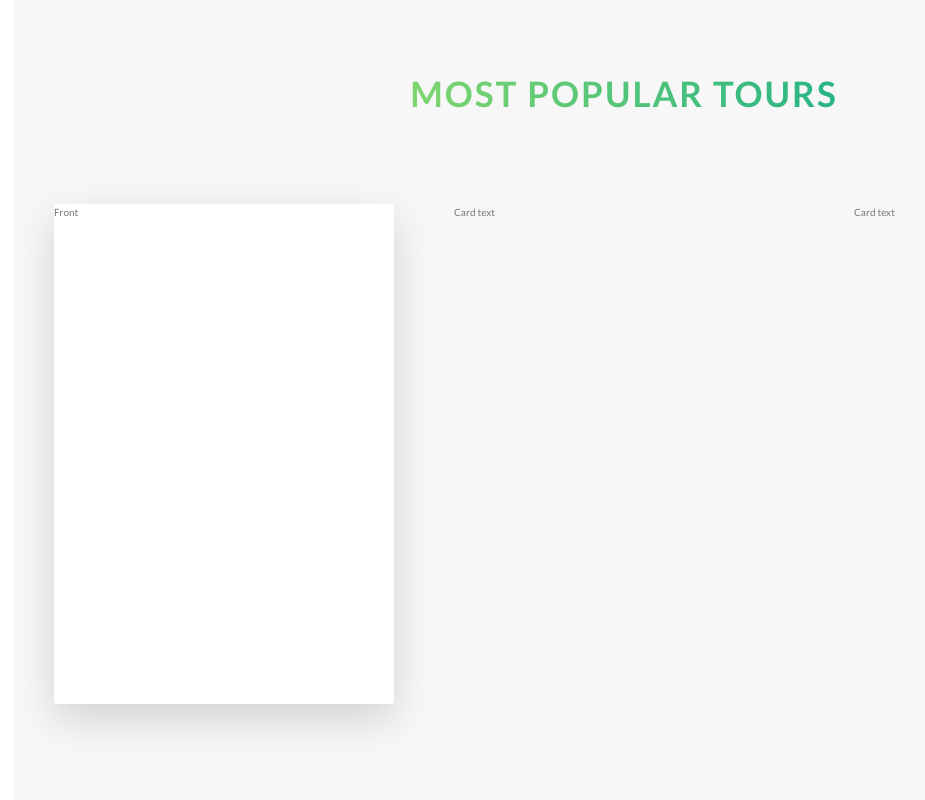
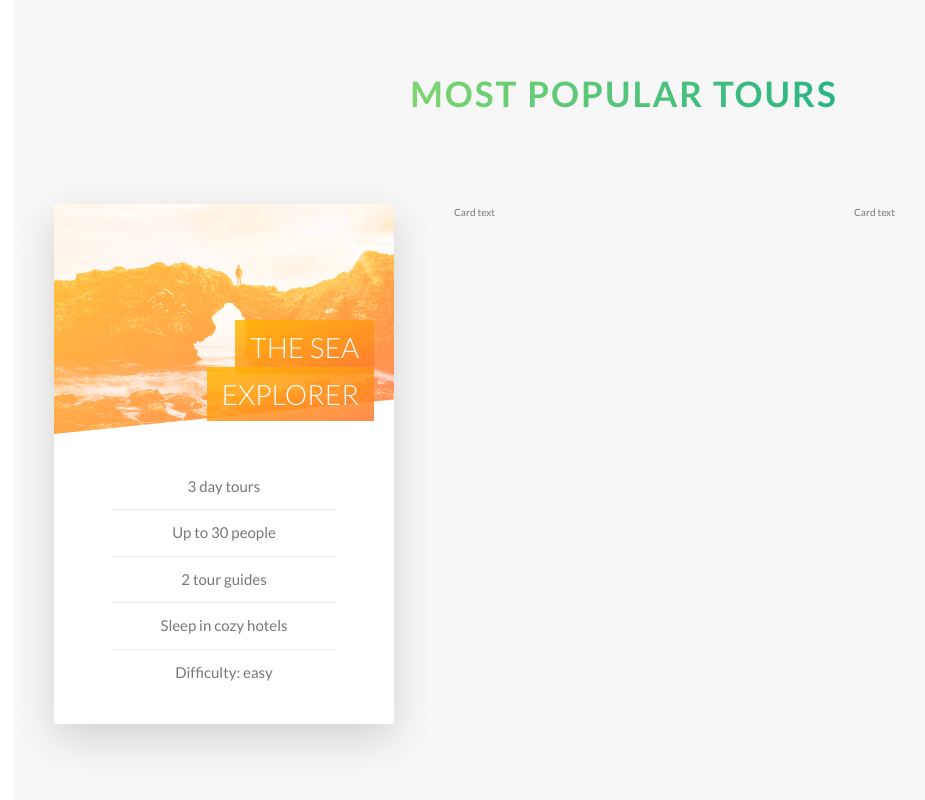
Before and after one commit to msonmezates/CSS-SASS, a website: page Natours/index.html in a window 1280 px wide. Shown: the part 2298-3098 px from the top of the page, without its empty margins (16-941 px from the left). Drawn offline with Linux system fonts and the light colour scheme.

Commit message:
Build the entire front side of the card

```diff
--- a/Natours/index.html
+++ b/Natours/index.html
@@ -151,7 +151,23 @@
           <div class="col-1-of-3">
             <div class="card">
               <div class="card__side card__side--front">
-                Front
+                <div class="card__picture card__picture--1">
+                  &nbsp;
+                </div>
+                <h4 class="card__heading">
+                  <span class="card__heading-span card__heading-span--1">
+                    The sea explorer
+                  </span>
+                </h4>
+                <div class="card__details">
+                  <ul>
+                    <li>3 day tours</li>
+                    <li>Up to 30 people</li>
+                    <li>2 tour guides</li>
+                    <li>Sleep in cozy hotels</li>
+                    <li>Difficulty: easy</li>
+                  </ul>
+                </div>
               </div>
               <div class="card__side card__side--back card__side--back-1">
                 Back
--- a/Natours/sass/abstracts/_variables.scss
+++ b/Natours/sass/abstracts/_variables.scss
@@ -10,6 +10,8 @@ $color-tertiary-light: #2998ff;
 $color-tertiary-dark: #5643fa;
 
 $color-grey-light-1: #f7f7f7;
+$color-grey-light-2: #eee;
+
 $color-grey-dark: #777;
 $color-white: #fff;
 $color-black: #000;
--- a/Natours/sass/components/_card.scss
+++ b/Natours/sass/components/_card.scss
@@ -1,11 +1,12 @@
 .card {
+  // Functionality
   perspective: 150rem;
   -moz-perspective: 150rem;
   position: relative;
-  height: 50rem;
+  height: 52rem;
 
   &__side {
-    height: 50rem;
+    height: 52rem;
     transition: all 0.8s ease;
     position: absolute;
     top: 0;
@@ -13,6 +14,7 @@
     width: 100%;
     backface-visibility: hidden;
     border-radius: 3px;
+    overflow: hidden;
     box-shadow: 0 1.5rem 4rem rgba($color-black, 0.15);
 
     &--front {
@@ -33,10 +35,81 @@
   }
   // when the card is hovered, the side element rotates
   &:hover &__side--front {
-    transform: rotateY(180deg);
+    transform: rotateY(-180deg);
   }
 
   &:hover &__side--back {
     transform: rotateY(0);
   }
+
+  // Front Side Styling
+  &__picture {
+    background-size: cover;
+    height: 23rem;
+    background-blend-mode: screen;
+    -webkit-clip-path: polygon(0 0, 100% 0, 100% 85%, 0 100%);
+    clip-path: polygon(0 0, 100% 0, 100% 85%, 0 100%);
+
+    &--1 {
+      background-image: linear-gradient(
+          to right bottom,
+          $color-secondary-light,
+          $color-secondary-dark
+        ),
+        url(../img/nat-5.jpg);
+    }
+
+    &--2 {
+      background-image: url(../img/nat-5.jpg);
+    }
+    &--3 {
+      background-image: url(../img/nat-5.jpg);
+    }
+  }
+
+  &__heading {
+    font-size: 2.8rem;
+    font-weight: 300;
+    text-transform: uppercase;
+    text-align: right;
+    color: $color-white;
+    position: absolute;
+    top: 12rem;
+    right: 2rem;
+    width: 75%;
+  }
+
+  &__heading-span {
+    padding: 1rem 1.5rem;
+    -webkit-box-decoration-break: clone;
+    box-decoration-break: clone;
+
+    &--1 {
+      background-image: linear-gradient(
+        to right bottom,
+        rgba($color-secondary-light, 0.85),
+        rgba($color-secondary-dark, 0.85)
+      );
+    }
+  }
+
+  &__details {
+    padding: 3rem;
+
+    ul {
+      list-style: none;
+      width: 80%;
+      margin: 0 auto;
+
+      li {
+        text-align: center;
+        font-size: 1.5rem;
+        padding: 1rem;
+
+        &:not(:last-child) {
+          border-bottom: 1px solid $color-grey-light-2;
+        }
+      }
+    }
+  }
 }
--- a/Natours/sass/layout/_header.scss
+++ b/Natours/sass/layout/_header.scss
@@ -8,6 +8,7 @@
     url("../img/hero.jpg");
   background-size: cover;
   background-position: top;
+  -webkit-clip-path: polygon(0 0, 100% 0, 100% 75vh, 0 100%);
   clip-path: polygon(0 0, 100% 0, 100% 75vh, 0 100%);
   position: relative;
 
```
Also changed, not shown: Natours/css/style.css.
